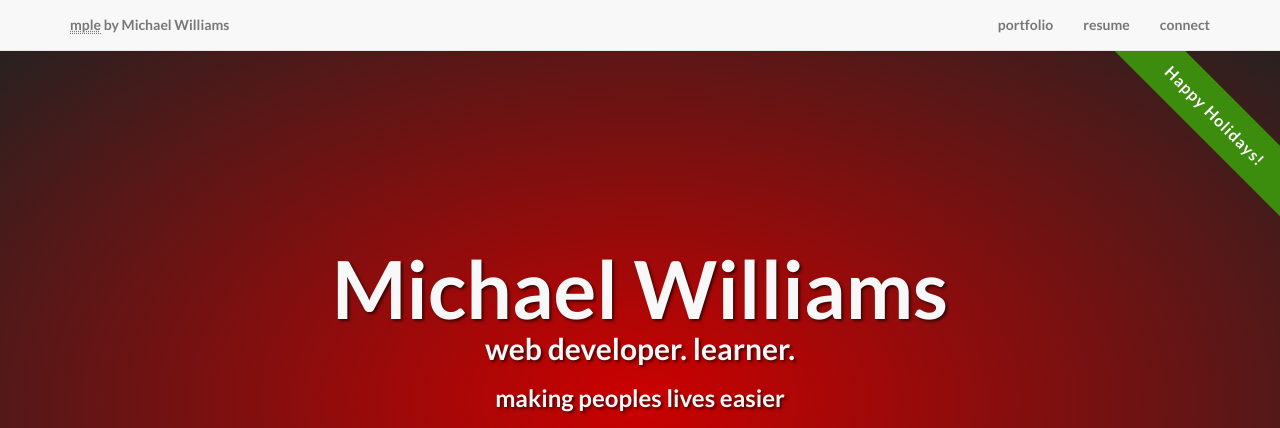
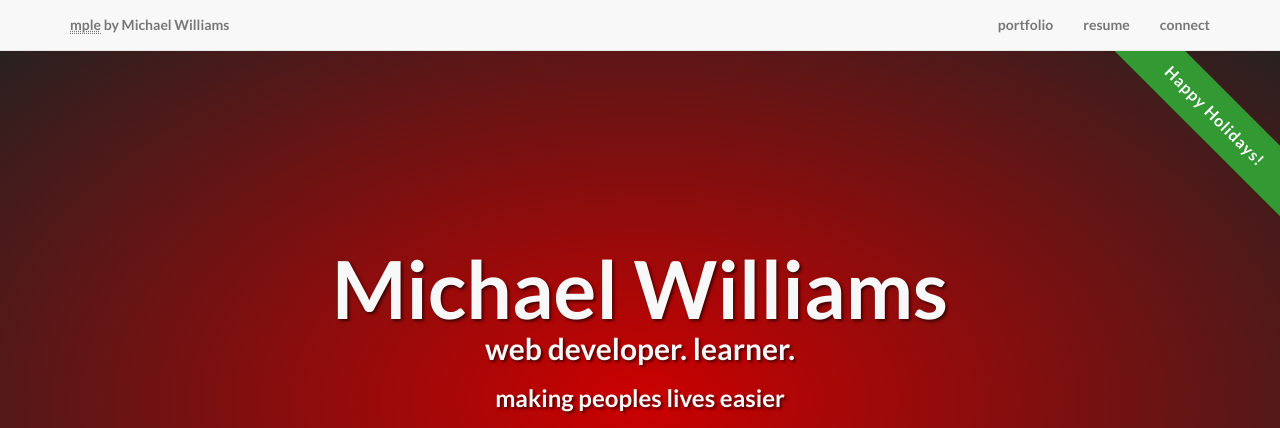
Before and after one commit to williamsmichael/mple2, a plain HTML site: page index.html in a window 1280 px wide. Shown: the top 428 px of the page. Drawn offline with Linux system fonts and the light colour scheme; some icons are missing.

```diff
--- a/css/styles.css
+++ b/css/styles.css
@@ -42,7 +42,7 @@
 	-webkit-transform: rotate(45deg);
 }
 .corner-ribbon.green {
-    background: #3c8d0d;
+    background: #339933;
 }
 
 /* ------------------------------------------------------------------resume */
```
